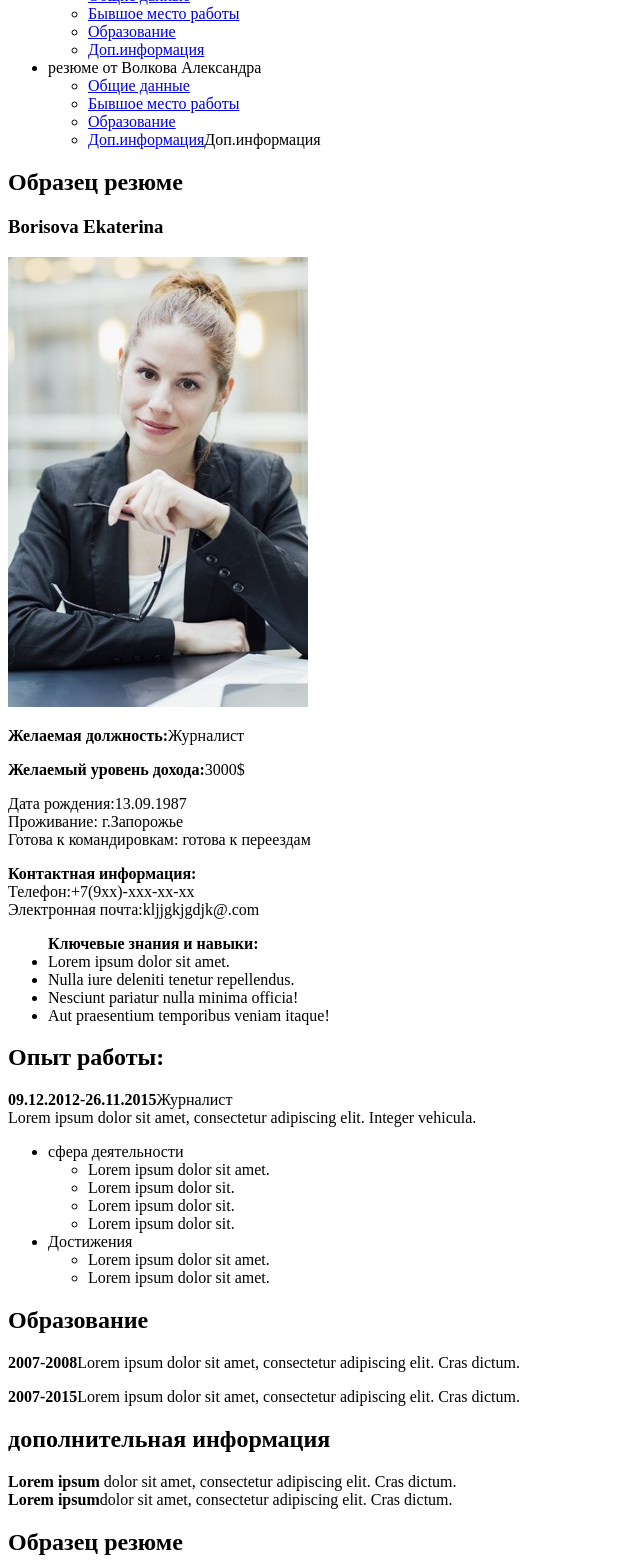
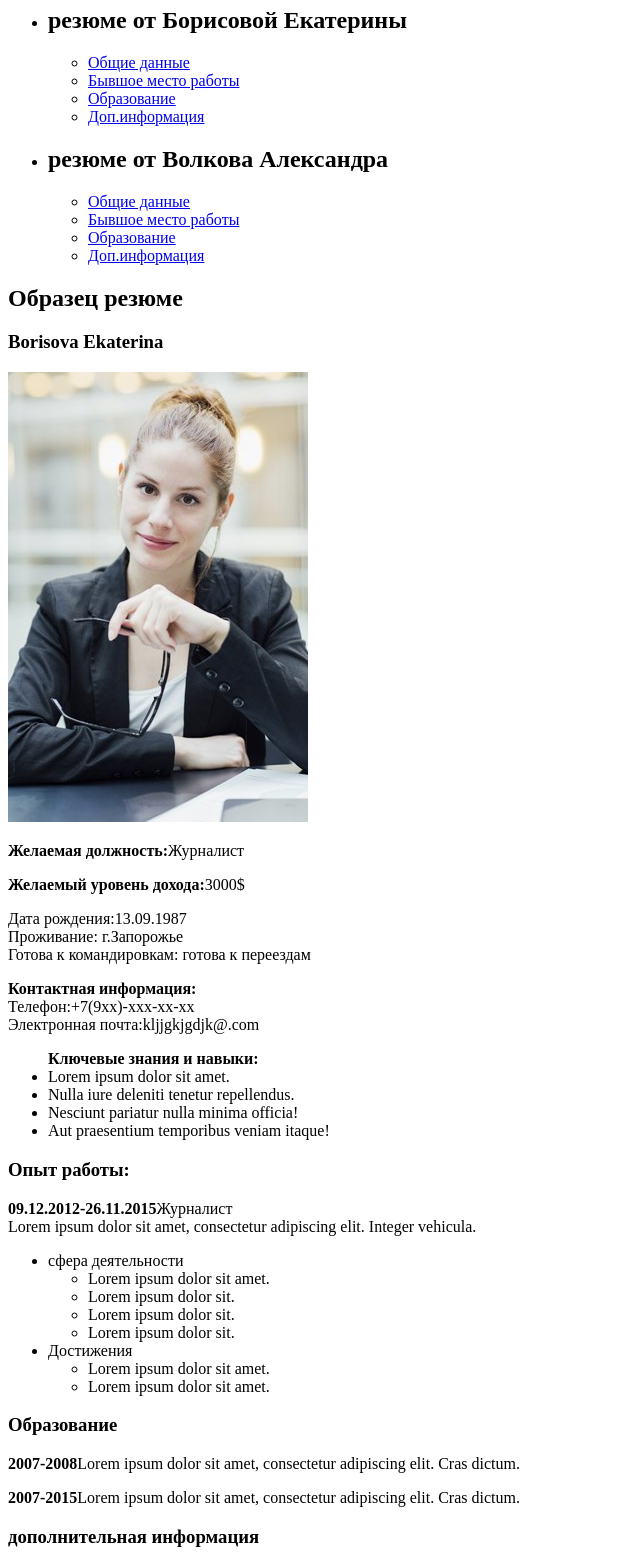
Before and after one commit to vitaliisyrykh/HTML_semantica, a plain HTML site: page index.html in a window 1280 px wide. Shown: the part 73-1636 px from the top of the page, without its empty margins (0-640 px from the left). Drawn offline with Linux system fonts and the light colour scheme.

Commit message:
Create index.html

```diff
--- a/index.html
+++ b/index.html
@@ -5,9 +5,11 @@
     <title>CV</title>
   </head>
   <body>
-    <div>Пример резюме
+    <div>
+      <h1>Пример резюме</h1>
       <ul>
-        <li>резюме от Борисовой Екатерины
+        <li>
+          <h2>резюме от Борисовой Екатерины</h2>
           <ul>
             <li><a href="#ndc1">Общие данные</a></li>
             <li><a href="#exp1">Бывшое место работы</a></li>
@@ -15,12 +17,13 @@
             <li><a href="#dop1">Доп.информация</a></li>
           </ul>
         </li>
-        <li>резюме от Волкова Александра
+        <li>
+          <h2>резюме от Волкова Александра</h2>
           <ul>
             <li><a href="#ndc2">Общие данные</a></li>
             <li><a href="#exp2">Бывшое место работы</a></li>
             <li><a href="#educ2">Образование</a></li>
-            <li><a href="#dop2">Доп.информация</a>Доп.информация</li>
+            <li><a href="#dop2">Доп.информация</a></li>
           </ul>
         </li>
       </ul>
@@ -52,7 +55,7 @@
         </ul>
       </article>
       <article id="exp1">
-        <h2>Опыт работы:</h2>
+        <h3>Опыт работы:</h3>
         <p>
           <b>09.12.2012-26.11.2015</b>Журналист<br />Lorem ipsum dolor sit amet,
           consectetur adipiscing elit. Integer vehicula.
@@ -77,7 +80,7 @@
         </ul>
       </article>
       <article id="educ1">
-        <h2>Образование</h2>
+        <h3>Образование</h3>
         <p>
           <b>2007-2008</b>Lorem ipsum dolor sit amet, consectetur adipiscing
           elit. Cras dictum.
@@ -88,7 +91,7 @@
         </p>
       </article>
       <article id="dop1">
-        <h2>дополнительная информация</h2>
+        <h3>дополнительная информация</h3>
         <p>
           <b>Lorem ipsum</b> dolor sit amet, consectetur adipiscing elit. Cras
           dictum. <br /><b>Lorem ipsum</b>dolor sit amet, consectetur adipiscing
@@ -123,7 +126,7 @@
         </ul>
       </article>
       <article id="exp2">
-        <h2>Опыт работы:</h2>
+        <h3>Опыт работы:</h3>
         <p>
           <b>09.12.2012-26.11.2015</b>Журналист<br />Lorem ipsum dolor sit amet,
           consectetur adipiscing elit. Integer vehicula.
@@ -148,7 +151,7 @@
         </ul>
       </article>
       <article id="educ2">
-        <h2>Образование</h2>
+        <h3>Образование</h3>
         <p>
           <b>2007-2008</b>Lorem ipsum dolor sit amet, consectetur adipiscing
           elit. Cras dictum.
@@ -159,7 +162,7 @@
         </p>
       </article>
       <article id="dop2">
-        <h2>дополнительная информация</h2>
+        <h3>дополнительная информация</h3>
         <p>
           <b>Lorem ipsum</b> dolor sit amet, consectetur adipiscing elit. Cras
           dictum. <br /><b>Lorem ipsum</b>dolor sit amet, consectetur adipiscing
```
